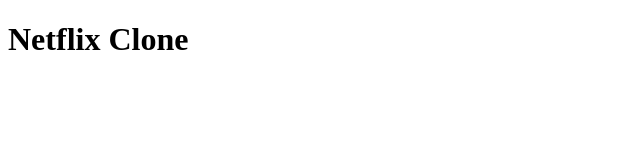
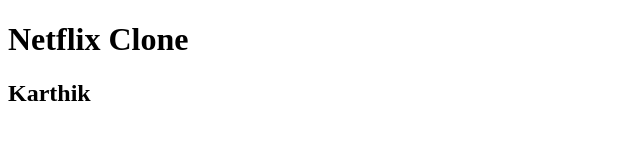
Before and after one commit to karthik-dev25/Netflix_clone, a plain HTML site: page index.html in a window 1280 px wide. Shown: the whole page, without its empty margins (0-640 px from the left). Drawn offline with Linux system fonts and the light colour scheme.

Commit message:
username Change

```diff
--- a/index.html
+++ b/index.html
@@ -7,5 +7,6 @@
 </head>
 <body>
     <h1>Netflix Clone</h1>
+    <h2>Karthik</h2>
 </body>
 </html>
```
